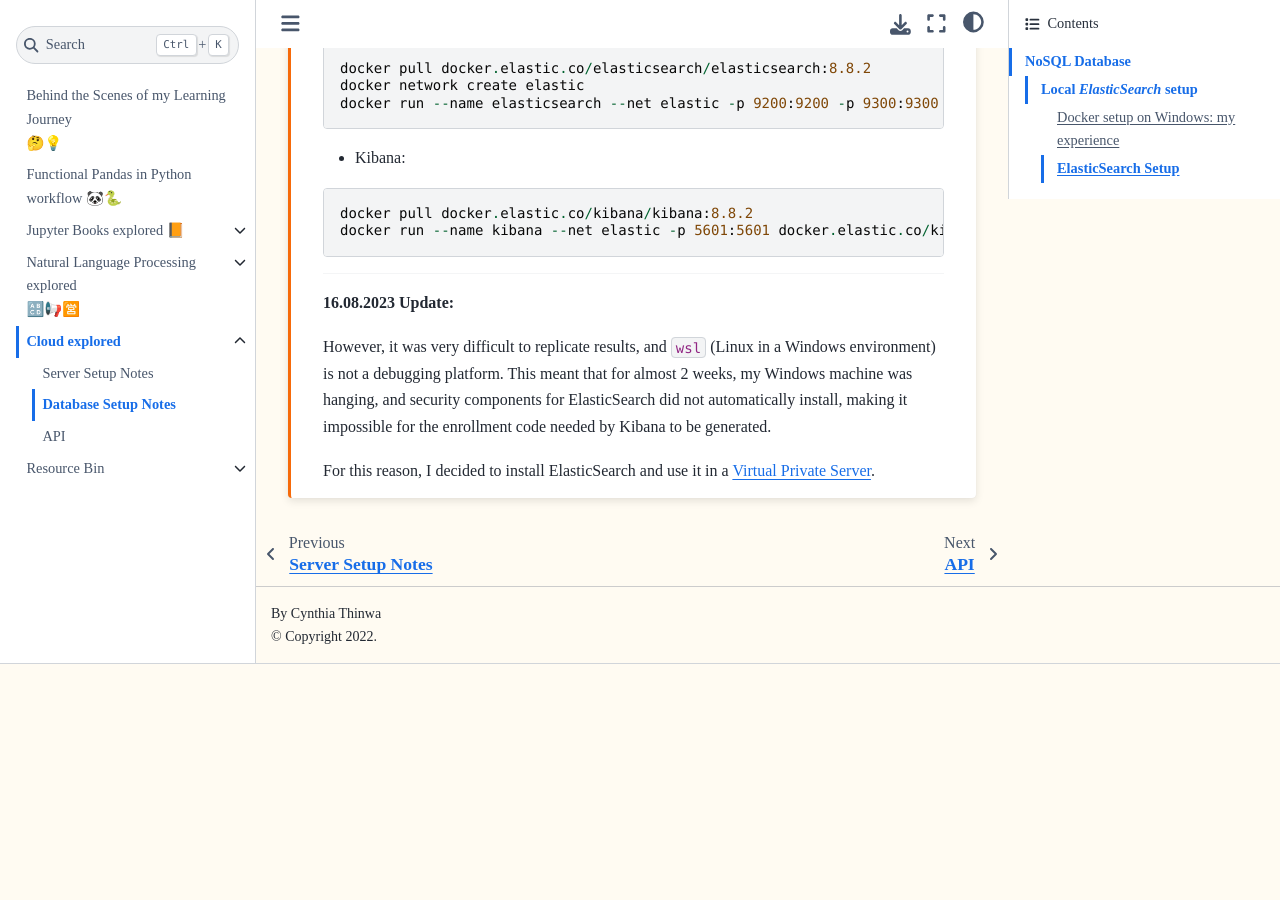
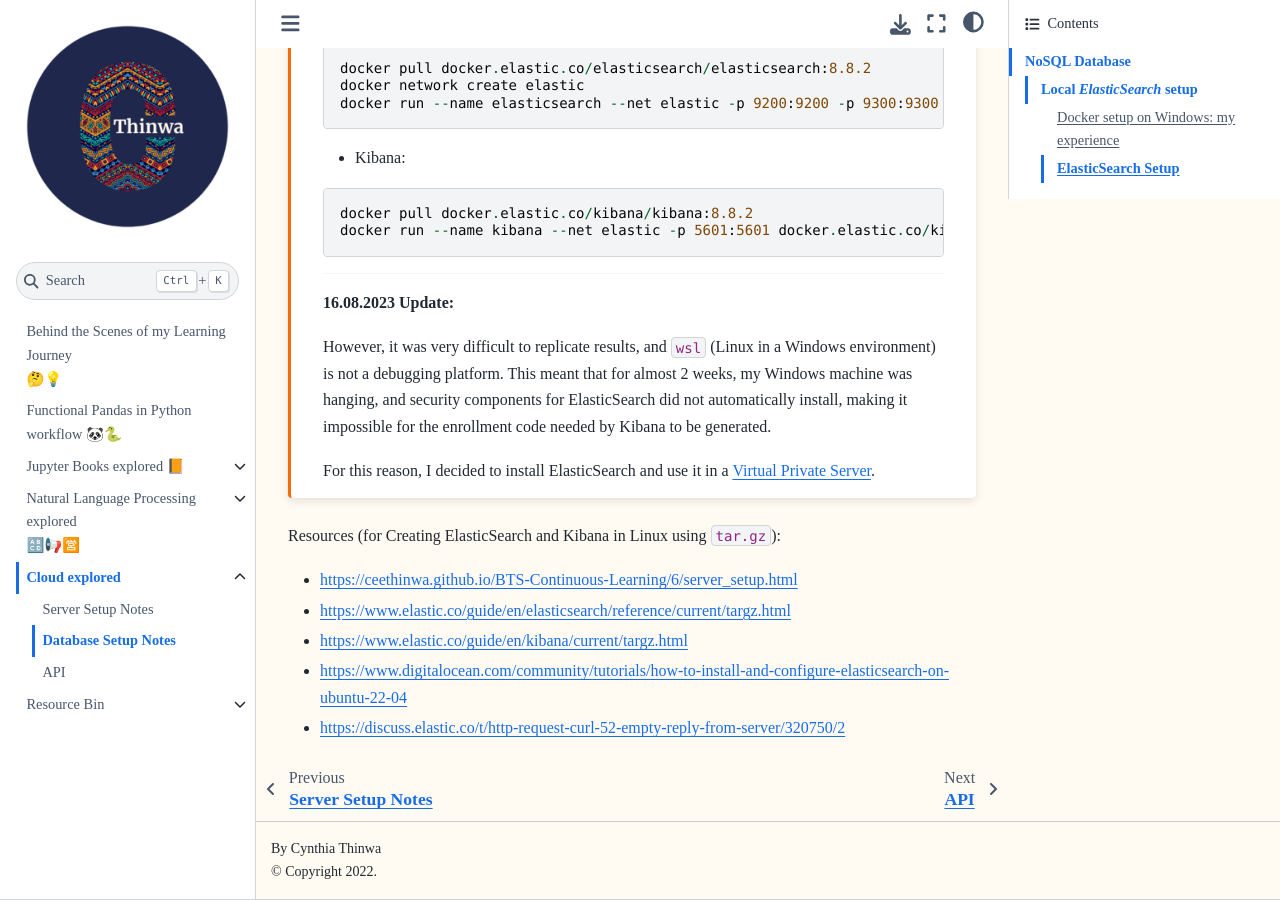
Before and after one commit to CeeThinwa/BTS-Continuous-Learning, a Jupyter Book: the page built from book/6/database_setup.md, in a window 1280 px wide and 900 px high, scrolled down 8917 px. Built offline with Jupyter Book 1.0.4 settings and Sphinx 7.4.7 and the Sphinx Book theme 1.1.4, drawn with Linux system fonts in a browser that asks for light colours; before the commit the page ends 9581 px from its top, so only the background shows below that.

Commit message:
Update database_setup.md

```diff
--- a/book/6/database_setup.md
+++ b/book/6/database_setup.md
@@ -141,3 +141,10 @@
 For this reason, I decided to install ElasticSearch and use it in a [Virtual Private Server](VM-setup).
 
 :::
+
+Resources (for Creating ElasticSearch and Kibana in Linux using `tar.gz`):
+* https://ceethinwa.github.io/BTS-Continuous-Learning/6/server_setup.html
+* https://www.elastic.co/guide/en/elasticsearch/reference/current/targz.html
+* https://www.elastic.co/guide/en/kibana/current/targz.html
+* https://www.digitalocean.com/community/tutorials/how-to-install-and-configure-elasticsearch-on-ubuntu-22-04
+* https://discuss.elastic.co/t/http-request-curl-52-empty-reply-from-server/320750/2
```
